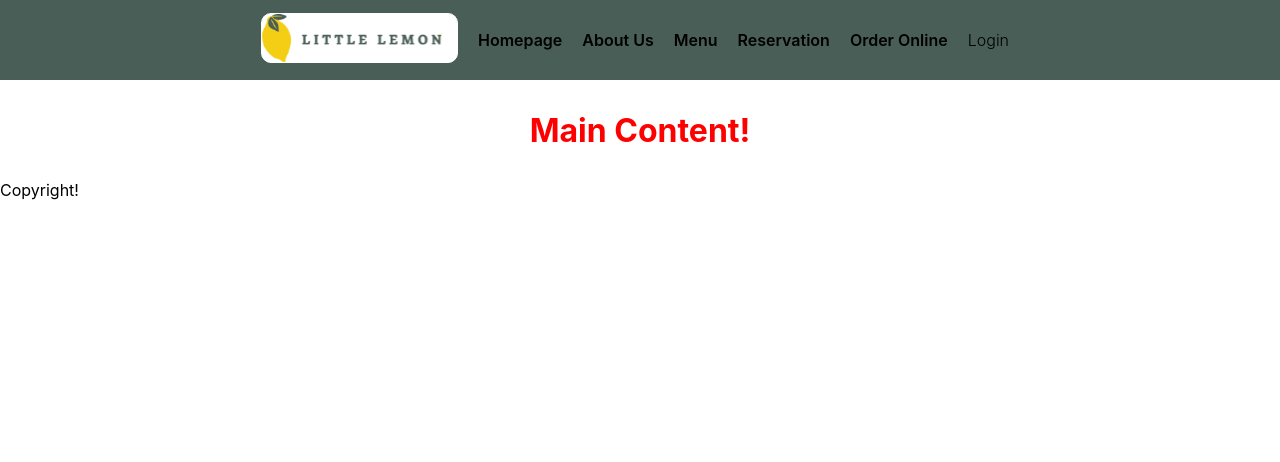
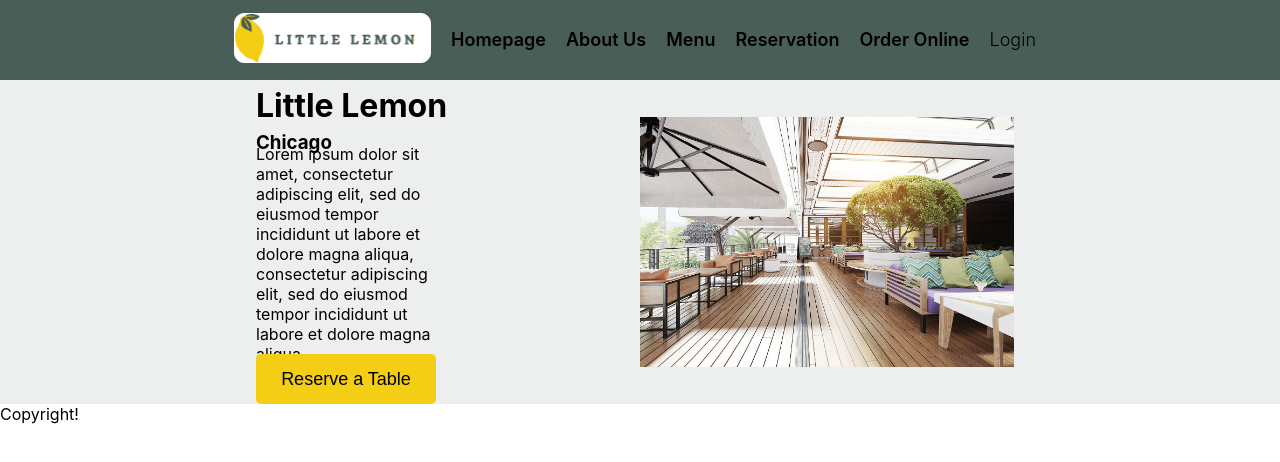
Before and after one commit to rahmat131/Little-Lemon, a React (Create React App) app: page / in a window 1280 px wide. Shown: the top 462 px of the page. Built offline with nearby package versions, Linux system fonts and the light colour scheme.

Commit message:
Main Updated!

```diff
--- a/src/App.css
+++ b/src/App.css
@@ -1,9 +1,11 @@
+/*------------------------------------------------ Header */
 *{
     padding: 0;
     margin: 0;
 }
 header {
     display: flex;
+    font-size: 18px;
     align-items: center;
     justify-content: center;
     white-space: nowrap;
@@ -11,12 +13,14 @@ header {
     height: 80px;
     margin: 0 auto;
     background: #495e57;
+    /* border:  2px solid black; */
 }
 Nav{
     display: flex;
     width: 60%;
     align-items: center;
     justify-content: center;
+    /* border:  2px solid black; */
     margin: 2px 0;
 }
 Nav img{
@@ -44,14 +48,53 @@ Nav li a{
 Nav li Span{
     font-weight: 300;
 }
+/*------------------------------------------------ Header END */
+/*------------------------------------------------ MAIN */
 Main{
     display: flex;
     margin: 0 auto;
     justify-content: center;
     align-items: center;
-    height: 100px;
-    width: 500px;
+    width: 100%;
+    background-color: #EDEFEE;
 }
-.mainclass{
-    color:  red;
+.Hero{
+    display: flex;
+    justify-content: center;
+    align-items: center;
+    width: 60%;
+
 }
+.Left p{
+    display:  flex;
+
+    align-items: center;
+    width: 50%;
+    height: 200px;
+}
+.Left {
+    display: flex;
+    flex-direction: column;
+    width: 50%;
+}
+.Left button{
+    width:  180px;
+    height: 50px;
+    border: none;
+    border-radius: 5px;
+    background-color: #F4CE14;
+    font-size: 18px;
+}
+.Left h1{
+    margin: 6px 0;
+}
+.Right {
+    display: flex;
+    justify-content: center;
+    align-items: center;
+    width: 50%;
+    padding: 10px;
+}
+.Right img{
+    width: 100%;
+}
--- a/src/Components/Main.js
+++ b/src/Components/Main.js
@@ -1,9 +1,22 @@
+import restpic from './Images/restaurant.jpg'
 function Main() {
     return (
 
 
-        <main class="mainclass">
-        <h1>Main Content!</h1>
+        <main>
+            <div class="Hero">
+                <div class="Left">
+                    <h1>Little Lemon</h1>
+                    <h3>Chicago</h3>
+                    <p>
+                    Lorem ipsum dolor sit amet, consectetur adipiscing elit, sed do eiusmod tempor incididunt ut labore et dolore magna aliqua, consectetur adipiscing elit, sed do eiusmod tempor incididunt ut labore et dolore magna aliqua
+                    </p>
+                    <button>Reserve a Table</button>
+                </div>
+                <div class="Right">
+                <img src={restpic} alt="Description of my image" />
+                </div>
+            </div>
         </main>
 
 
```
